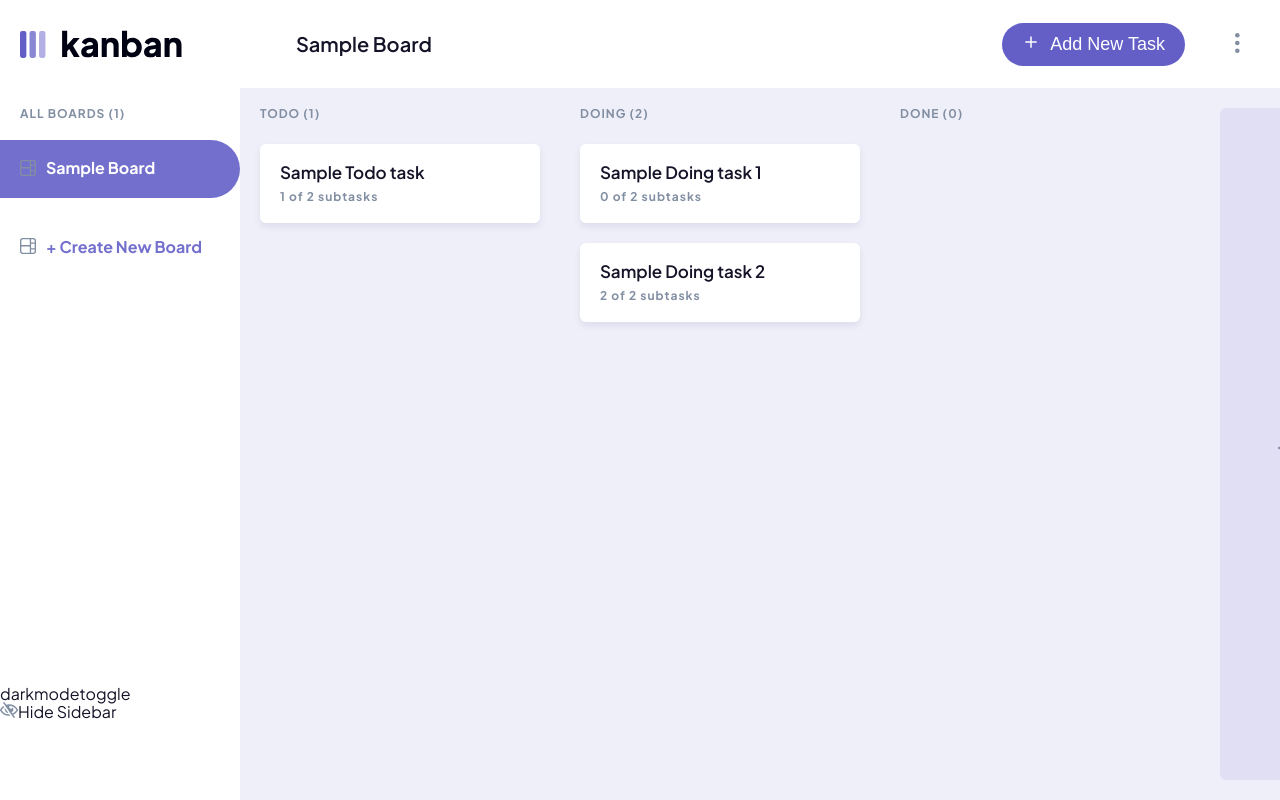
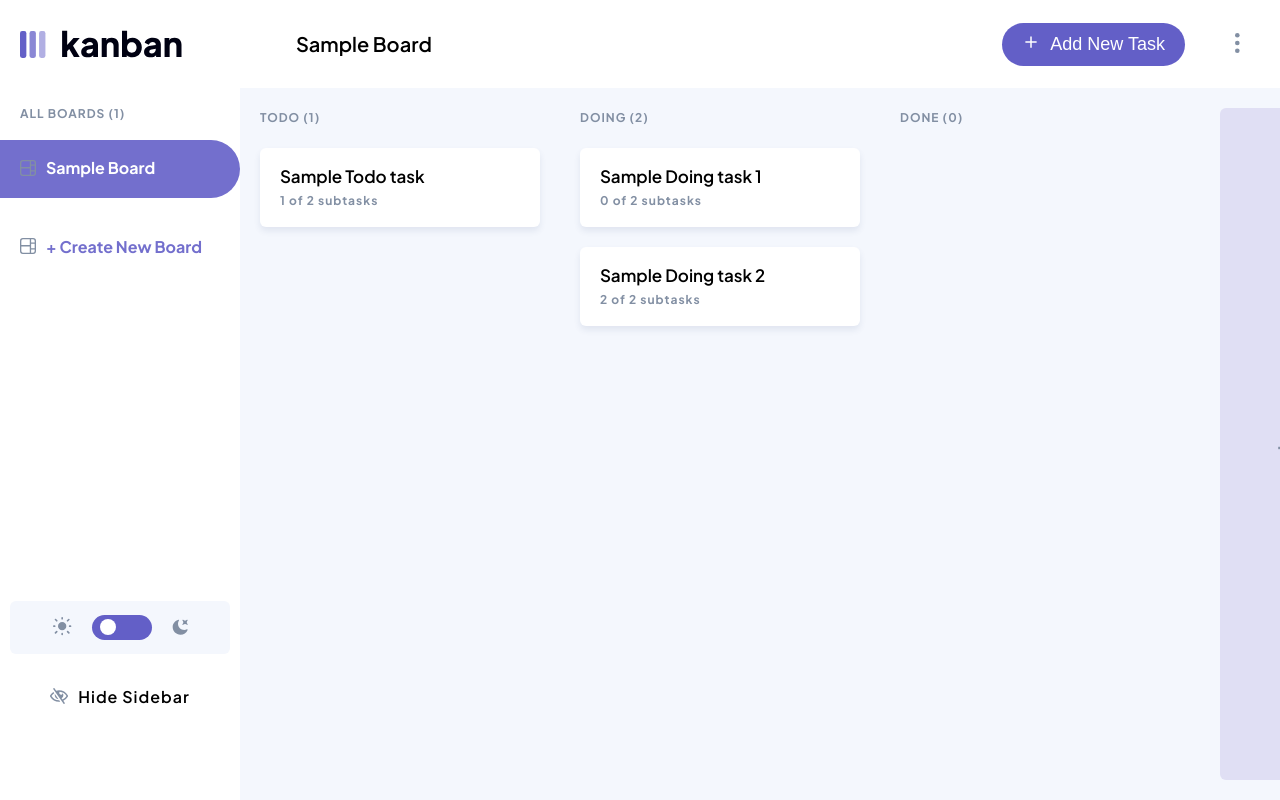
Before and after one commit to Abhishek-201099/kanban-task-management, a React (Vite) app: page /board in a window 1280 px wide. Built offline with nearby package versions, Linux system fonts and the light colour scheme.

Commit message:
feat: Implemented dark mode and minor bug fixes related to dark mode and used local storage to persist dark mode status

```diff
--- a/src/Store.js
+++ b/src/Store.js
@@ -2,11 +2,13 @@ import { configureStore } from "@reduxjs/toolkit";
 
 import boardReducer from "./features/Boards/boardSlice";
 import taskReducer from "./features/Tasks/taskSlice";
+import darkModeReducer from "./features/DarkMode/darkModeSlice";
 
 const store = configureStore({
   reducer: {
     boards: boardReducer,
     tasks: taskReducer,
+    darkMode: darkModeReducer,
   },
 });
 
--- a/src/features/Boards/AsideToggles.jsx
+++ b/src/features/Boards/AsideToggles.jsx
@@ -1,12 +1,19 @@
-export default function AsideToggles() {
+import DarkModeToggle from "../DarkMode/DarkModeToggle";
+
+export default function AsideToggles({ setIsOpenBoardAside }) {
   return (
     <div className="aside-toggles">
-      <div className="aside-toggle-darkmode">darkmodetoggle</div>
-      <div className="aside-toggle-hide">
+      <DarkModeToggle />
+      <div
+        className="aside-toggle-hide"
+        onClick={() =>
+          setIsOpenBoardAside((isOpenBoardAside) => !isOpenBoardAside)
+        }
+      >
         <span>
           <img src="/icon-hide-sidebar.svg" alt="hide sidebar icon" />
         </span>
-        <span>Hide Sidebar</span>
+        <p>Hide Sidebar</p>
       </div>
     </div>
   );
--- a/src/features/Boards/BoardAside.jsx
+++ b/src/features/Boards/BoardAside.jsx
@@ -11,6 +11,8 @@ export default function BoardAside() {
     setCurrentBoard,
     isOpenModal,
     setIsOpenModal,
+    isOpenBoardAside,
+    setIsOpenBoardAside,
   } = useBoardAside();
 
   const ref = useOutsideClick(handleOutsideClick, true);
@@ -18,6 +20,18 @@ export default function BoardAside() {
   function handleOutsideClick() {
     setIsOpenModal(false);
   }
+
+  if (!isOpenBoardAside)
+    return (
+      <div
+        className="aside-show-sidebar"
+        onClick={() =>
+          setIsOpenBoardAside((isOpenBoardAside) => !isOpenBoardAside)
+        }
+      >
+        <img src="/icon-show-sidebar.svg" alt="show sidebar icon" />
+      </div>
+    );
 
   return (
     <div className="container-aside">
@@ -34,7 +48,7 @@ export default function BoardAside() {
         setIsOpenModal={setIsOpenModal}
       />
 
-      <AsideToggles />
+      <AsideToggles setIsOpenBoardAside={setIsOpenBoardAside} />
     </div>
   );
 }
--- a/src/features/Boards/DropdownBoardModal.jsx
+++ b/src/features/Boards/DropdownBoardModal.jsx
@@ -2,6 +2,7 @@ import { useDispatch } from "react-redux";
 import useOutsideClick from "../../hooks/useOutsideClick";
 import useBoardAside from "./useBoardAside";
 import { setCurrentOpenBoard } from "./boardSlice";
+import DarkModeToggle from "../DarkMode/DarkModeToggle";
 
 export default function DropdownBoardModal({
   setIsOpenDropDown,
@@ -59,7 +60,9 @@ export default function DropdownBoardModal({
           <span>+ Create New Board</span>
         </p>
 
-        <div className="dropdown-toggle">darkmode toggle</div>
+        <div className="dropdown-toggle">
+          <DarkModeToggle />
+        </div>
       </div>
     </div>
   );
--- a/src/features/Boards/useBoardAside.js
+++ b/src/features/Boards/useBoardAside.js
@@ -14,6 +14,7 @@ export default function useBoardAside() {
   const currentOpenBoard = useSelector(getCurrentOpenBoard);
   const [currentBoard, setCurrentBoard] = useState(currentOpenBoard);
   const [isOpenModal, setIsOpenModal] = useState(false);
+  const [isOpenBoardAside, setIsOpenBoardAside] = useState(true);
 
   useEffect(
     function () {
@@ -28,5 +29,7 @@ export default function useBoardAside() {
     setCurrentBoard,
     isOpenModal,
     setIsOpenModal,
+    isOpenBoardAside,
+    setIsOpenBoardAside,
   };
 }
--- /dev/null
+++ b/src/features/DarkMode/DarkModeToggle.jsx
@@ -0,0 +1,27 @@
+import { useDarkMode } from "./useDarkMode";
+import { useSelector } from "react-redux";
+import { getDarkModeStatus } from "./darkModeSlice";
+
+export default function DarkModeToggle() {
+  const toggleDarkMode = useDarkMode();
+  const isDarkMode = useSelector(getDarkModeStatus);
+
+  return (
+    <div className="aside-toggle-darkmode">
+      <div>
+        <img src="/icon-light-theme.svg" alt="Light Theme icon" />
+      </div>
+      <label className="switch">
+        <input
+          type="checkbox"
+          checked={isDarkMode ? true : false}
+          onChange={() => toggleDarkMode()}
+        />
+        <span className="slider round"></span>
+      </label>
+      <div>
+        <img src="/icon-dark-theme.svg" alt="dark theme icon" />
+      </div>
+    </div>
+  );
+}
--- /dev/null
+++ b/src/features/DarkMode/darkModeSlice.js
@@ -0,0 +1,23 @@
+import { createSlice } from "@reduxjs/toolkit";
+
+const initialDarkModeState = {
+  darkModeStatus: false,
+};
+
+const darkModeSlice = createSlice({
+  name: "darkMode",
+  initialState: initialDarkModeState,
+  reducers: {
+    updateDarkModeStatus(state, action) {
+      state.darkModeStatus = action.payload.isDarkMode;
+    },
+  },
+});
+
+export const { updateDarkModeStatus } = darkModeSlice.actions;
+
+export default darkModeSlice.reducer;
+
+export function getDarkModeStatus(state) {
+  return state.darkMode.darkModeStatus;
+}
--- /dev/null
+++ b/src/features/DarkMode/useDarkMode.js
@@ -0,0 +1,32 @@
+import { useEffect } from "react";
+import { useLocalStorage } from "../../hooks/useLocalStorage";
+import { useDispatch } from "react-redux";
+import { updateDarkModeStatus } from "./darkModeSlice";
+
+export function useDarkMode() {
+  const dispatch = useDispatch();
+  const [isDarkMode, setIsDarkMode] = useLocalStorage(
+    window.matchMedia("(prefers-color-scheme:dark)").matches,
+    "isDarkMode-kanban"
+  );
+
+  useEffect(
+    function () {
+      if (isDarkMode) {
+        document.documentElement.classList.add("dark-mode");
+        document.documentElement.classList.remove("light-mode");
+      } else {
+        document.documentElement.classList.add("light-mode");
+        document.documentElement.classList.remove("dark-mode");
+      }
+      dispatch(updateDarkModeStatus({ isDarkMode }));
+    },
+    [isDarkMode, dispatch]
+  );
+
+  function toggleDarkMode() {
+    setIsDarkMode((isDarkMode) => !isDarkMode);
+  }
+
+  return toggleDarkMode;
+}
--- a/src/style.css
+++ b/src/style.css
@@ -1,15 +1,53 @@
 @import url("https://fonts.googleapis.com/css2?family=Plus+Jakarta+Sans:wght@400;500;600;700&display=swap");
+
+/* :root,
+:root.light-mode {
+  --color-primary: #635fc7;
+  --color-primary-light: #736fcd;
+  --color-primary-light-2: #e0dff4;
+
+  --color-secondary: #141328;
+  --color-secondary-1: #fff;
+  --color-secondary-2: #828fa3;
+  --color-secondary-3: #efeff9;
+
+  --color-secondary-4: #e0dff4;
+
+  --color-secondary-5: #ea5555;
+}
+
+.dark-mode {
+  --color-secondary: #fff;
+  --color-secondary-1: #2b2c37;
+  --color-secondary-3: #20212c;
+  --color-secondary-4: #2b2c37;
+} */
 
 :root {
   --color-primary: #635fc7;
   --color-primary-light: #736fcd;
-  --color-primary-light-2: #e0dff4;
-
-  --color-secondary: #141328;
-  --color-secondary-2: #828fa3;
-  --color-secondary-3: #efeff9;
-  --color-secondary-4: #e0dff4;
-  --color-secondary-5: #ea5555;
+  --color-bg-light: #efeff9;
+  --color-subtitle: #828fa3;
+  --color-red: #ea5555;
+  --color-input: #141328;
+}
+
+.light-mode {
+  /* LIGHT MODE */
+  --color-title: #000;
+  --color-bg-1: #fff;
+  --color-bg-2: #f4f7fd;
+  --color-bg-3: #e0dff4;
+  --color-bg-4: #efeff9;
+}
+
+.dark-mode {
+  /* DARK MODE */
+  --color-title: #fff;
+  --color-bg-1: #2b2c37;
+  --color-bg-2: #20212c;
+  --color-bg-3: #2b2c37;
+  --color-bg-4: #20212c;
 }
 
 *,
@@ -31,7 +69,7 @@ body {
   font-family: "Plus Jakarta Sans", sans-serif;
   line-height: 1;
   font-size: 1.6rem;
-  color: var(--color-secondary);
+  color: var(--color-title);
 }
 
 .container {
@@ -58,7 +96,7 @@ main {
 /* NAVBAR */
 
 .navbar {
-  background-color: #fff;
+  background-color: var(--color-bg-1);
   padding: 1rem;
 
   display: flex;
@@ -102,10 +140,6 @@ main {
   align-items: center;
 }
 
-.navbar .nav-items .nav-board div:hover {
-  background-color: #e0dff4;
-}
-
 .navbar .nav-items .nav-board div img {
   height: 1rem;
 }
@@ -113,7 +147,6 @@ main {
 .navbar .nav-items .nav-board-name {
   font-size: 2.4rem;
   font-weight: 600;
-  color: var(--color-secondary);
   padding: 0.4rem;
 
   white-space: nowrap;
@@ -147,7 +180,7 @@ main {
 }
 
 .nav-btns .btn-context-menu {
-  background-color: #fff;
+  background: none;
   border: none;
   cursor: pointer;
   padding: 1rem;
@@ -165,6 +198,7 @@ main {
 .container-aside {
   width: 26rem;
   padding-top: 2rem;
+  background-color: var(--color-bg-1);
 
   display: flex;
   flex-direction: column;
@@ -178,7 +212,7 @@ main {
 
 .aside-boards .aside-boards-count {
   text-transform: uppercase;
-  color: var(--color-secondary-2);
+  color: var(--color-subtitle);
   font-weight: 700;
   letter-spacing: 1px;
   font-size: 1.2rem;
@@ -197,7 +231,7 @@ main {
 
 .aside-boards-list li {
   font-weight: 700;
-  color: var(--color-secondary-2);
+  color: var(--color-subtitle);
   text-transform: capitalize;
   padding: 2rem;
   border-top-right-radius: 3rem;
@@ -216,7 +250,7 @@ main {
 }
 
 .aside-boards-list li:hover {
-  background-color: var(--color-secondary-3);
+  background-color: var(--color-bg-light);
 }
 
 .aside-boards-list li:hover .aside-board-name {
@@ -229,7 +263,7 @@ main {
 }
 
 .aside-boards-list li.active-board:hover {
-  background-color: var(--color-secondary-3);
+  background-color: var(--color-bg-light);
   color: var(--color-primary-light);
 }
 
@@ -253,7 +287,7 @@ main {
 }
 
 .aside-add-board:hover {
-  background-color: var(--color-secondary-3);
+  background-color: var(--color-bg-light);
 }
 
 .aside-add-board span img {
@@ -264,6 +298,53 @@ main {
 .aside-toggles {
   margin-top: auto;
   margin-bottom: 8rem;
+  padding: 0rem 1rem;
+
+  display: flex;
+  flex-direction: column;
+  gap: 2rem;
+}
+
+.aside-toggle-hide {
+  padding: 1.4rem 1rem;
+  border-radius: 6px;
+  cursor: pointer;
+  transition: all 0.3s;
+
+  display: flex;
+  align-items: center;
+  justify-content: center;
+  gap: 1rem;
+}
+
+.aside-toggle-hide:hover {
+  background-color: var(--color-bg-light);
+}
+
+.aside-toggle-hide:hover p {
+  color: var(--color-primary-light);
+}
+
+.aside-toggle-hide p {
+  color: var(--color-title);
+  letter-spacing: 1px;
+  font-weight: 600;
+}
+
+.aside-show-sidebar {
+  position: absolute;
+  left: 0;
+  bottom: 8rem;
+  padding: 1.4rem 2rem;
+  border-top-right-radius: 2rem;
+  border-bottom-right-radius: 2rem;
+  background-color: var(--color-primary);
+  transition: all 0.3s;
+  cursor: pointer;
+}
+
+.aside-show-sidebar:hover {
+  background-color: var(--color-primary-light);
 }
 
 /***************************************************/
@@ -274,7 +355,7 @@ main {
 .container-board {
   flex: 1;
   padding: 2rem;
-  background-color: var(--color-secondary-3);
+  background-color: var(--color-bg-2);
   overflow: auto;
   scrollbar-width: none; /* Firefox */
   -ms-overflow-style: none;
@@ -289,7 +370,7 @@ main {
 }
 
 .container-board::-webkit-scrollbar-thumb {
-  background-color: var(--color-secondary-2);
+  background-color: var(--color-subtitle);
 }
 
 .task-column {
@@ -302,15 +383,18 @@ main {
 
 .task-column-heading-container {
   display: flex;
+  align-items: center;
   justify-content: space-between;
+  /* background-color: pink; */
 }
 
 .task-column-heading {
   text-transform: uppercase;
-  color: var(--color-secondary-2);
+  color: var(--color-subtitle);
   font-weight: 700;
   letter-spacing: 1px;
   font-size: 1.2rem;
+  /* background-color: red; */
 }
 
 .task-column-deleteBtn {
@@ -319,6 +403,9 @@ main {
   cursor: pointer;
   visibility: hidden;
   transition: all 0.2s;
+  /* background-color: red; */
+  height: 2rem;
+  width: 2rem;
 }
 
 .task-column:hover .task-column-deleteBtn {
@@ -328,11 +415,10 @@ main {
 .task-column-deleteBtn svg {
   height: 100%;
   width: 100%;
-  color: var(--color-secondary-5);
+  color: var(--color-red);
 }
 
 .task-column-list {
-  /* background-color: beige; */
   flex: 1;
 
   display: flex;
@@ -342,7 +428,7 @@ main {
 
 .task-column-list-item {
   padding: 2rem;
-  background-color: #fff;
+  background-color: var(--color-bg-1);
   border-radius: 6px;
   box-shadow: 0 4px 6px rgba(54, 78, 126, 0.102);
   transition: all 0.3s;
@@ -361,7 +447,7 @@ main {
   letter-spacing: 1px;
   font-size: 1.2rem;
   font-weight: 700;
-  color: var(--color-secondary-2);
+  color: var(--color-subtitle);
 }
 
 .task-column-list-item:hover p:first-child {
@@ -369,7 +455,7 @@ main {
 }
 
 .add-new-column {
-  background-color: var(--color-secondary-4);
+  background-color: var(--color-bg-3);
   border-radius: 6px;
   cursor: pointer;
 
@@ -382,7 +468,7 @@ main {
   font-size: 2.4rem;
   text-transform: capitalize;
   font-weight: 600;
-  color: var(--color-secondary-2);
+  color: var(--color-subtitle);
   transition: all 0.3s;
 }
 
@@ -411,7 +497,7 @@ main {
 
 .new-board-col-form {
   width: 40rem;
-  background-color: #fff;
+  background-color: var(--color-bg-1);
   padding: 2rem;
   border-radius: 6px;
 
@@ -429,14 +515,14 @@ main {
 .new-board-col-input label {
   font-size: 1.6rem;
   font-weight: 600;
-  color: var(--color-secondary-2);
+  color: var(--color-subtitle);
 }
 
 .new-board-col-input input {
   border: 1px solid #ddd;
   padding: 1.2rem;
   border-radius: 0.5rem;
-  color: var(--color-secondary);
+  color: var(--color-input);
 }
 
 .new-board-col-input input:focus {
@@ -451,7 +537,7 @@ main {
 .new-board-col-input p {
   font-size: 1.3rem;
   font-weight: 500;
-  color: var(--color-secondary-5);
+  color: var(--color-red);
 }
 
 .new-board-col-form button {
@@ -491,7 +577,7 @@ main {
 }
 
 .dropdown-container {
-  background-color: #fff;
+  background-color: var(--color-bg-1);
   width: 70%;
   border-radius: 6px;
   margin-top: 4rem;
@@ -505,7 +591,7 @@ main {
 
 .dropdown-board-count {
   text-transform: uppercase;
-  color: var(--color-secondary-2);
+  color: var(--color-subtitle);
   font-weight: 700;
   letter-spacing: 1px;
   font-size: 1.2rem;
@@ -523,7 +609,7 @@ main {
 
 .dropdown-board-list li {
   font-weight: 700;
-  color: var(--color-secondary-2);
+  color: var(--color-subtitle);
   text-transform: capitalize;
   padding: 2rem;
   border-top-right-radius: 3rem;
@@ -536,7 +622,7 @@ main {
 }
 
 .dropdown-board-list li:hover {
-  background-color: var(--color-secondary-3);
+  background-color: var(--color-bg-light);
 }
 
 .dropdown-board-list li .dropdown-board-name {
@@ -555,7 +641,7 @@ main {
 }
 
 .dropdown-board-list li.active-board:hover {
-  background-color: var(--color-secondary-3);
+  background-color: var(--color-bg-light);
   color: var(--color-primary-light);
 }
 
@@ -580,7 +666,7 @@ main {
 }
 
 .dropdown-add-board:hover {
-  background-color: var(--color-secondary-3);
+  background-color: var(--color-bg-light);
 }
 
 .dropdown-add-board span img {
@@ -610,9 +696,9 @@ main {
   justify-content: center;
   align-items: center;
 }
-
+/* start from here bro */
 .create-board-form {
-  background-color: #fff;
+  background-color: var(--color-bg-1);
   width: 50rem;
   padding: 4rem;
   border-radius: 6px;
@@ -625,7 +711,7 @@ main {
 .board-form-heading {
   font-size: 2rem;
   font-weight: 700;
-  color: var(--color-secondary);
+  color: var(--color-title);
 }
 
 .board-form-name {
@@ -677,7 +763,7 @@ main {
 .column-item-input button {
   padding: 1rem;
   border: none;
-  background-color: #fff;
+  background-color: var(--color-bg-1);
   cursor: pointer;
 }
 
@@ -686,7 +772,7 @@ main {
   border: 1px solid #ddd;
   padding: 1.2rem;
   border-radius: 0.5rem;
-  color: var(--color-secondary);
+  color: var(--color-input);
   font-family: inherit;
 }
 
@@ -694,7 +780,7 @@ main {
 .board-form-name label {
   font-size: 1.4rem;
   font-weight: 600;
-  color: var(--color-secondary-2);
+  color: var(--color-subtitle);
 }
 
 .column-item-input input:focus,
@@ -711,16 +797,16 @@ main {
 .board-form-error {
   font-size: 1.3rem;
   font-weight: 500;
-  color: var(--color-secondary-5);
+  color: var(--color-red);
   margin-top: 0.4rem;
 }
 
 .board-input-error {
-  outline: 1px solid var(--color-secondary-5);
+  outline: 1px solid var(--color-red);
 }
 
 .board-input-error:focus {
-  outline: 1px solid var(--color-secondary-5) !important;
+  outline: 1px solid var(--color-red) !important;
 }
 
 .board-form-btns {
@@ -759,7 +845,7 @@ main {
 
 .taskinfo-context-menu,
 .navbar-context-menu {
-  background-color: #fff;
+  background-color: var(--color-bg-1);
   position: absolute;
   border-radius: 6px;
   box-shadow: rgba(60, 64, 67, 0.3) 0px 1px 2px 0px,
@@ -780,17 +866,18 @@ main {
   padding: 1.4rem 2rem;
 
   cursor: pointer;
-  color: var(--color-secondary);
+  color: var(--color-title);
 }
 
 .taskinfo-context-item:hover,
 .navbar-context-item:hover {
-  background-color: var(--color-secondary-3);
+  background-color: var(--color-bg-light);
+  color: var(--color-input);
 }
 
 .taskinfo-context-item:last-child,
 .navbar-context-item:last-child {
-  color: var(--color-secondary-5);
+  color: var(--color-red);
 }
 
 /***************************************************/
@@ -798,7 +885,7 @@ main {
 /***************************************************/
 /* BOARD NAME UPDATE FORM */
 .boardName-update-form {
-  background-color: #fff;
+  background-color: var(--color-bg-1);
   padding: 2rem;
   width: 40rem;
   border-radius: 6px;
@@ -811,7 +898,7 @@ main {
 .boardName-update-form label {
   font-size: 1.4rem;
   font-weight: 600;
-  color: var(--color-secondary-2);
+  color: var(--color-subtitle);
 }
 
 .boardName-update-form .boardName-input-container {
@@ -824,7 +911,7 @@ main {
   border: 1px solid #ddd;
   padding: 1.2rem;
   border-radius: 0.5rem;
-  color: var(--color-secondary);
+  color: var(--color-input);
 }
 
 .boardName-input-container input:focus {
@@ -839,15 +926,15 @@ main {
 .boardName-input-container p {
   font-size: 1.3rem;
   font-weight: 500;
-  color: var(--color-secondary-5);
+  color: var(--color-red);
 }
 
 .boardName-input-error {
-  outline: 1px solid var(--color-secondary-5);
+  outline: 1px solid var(--color-red);
 }
 
 .boardName-input-error:focus {
-  outline: 1px solid var(--color-secondary-5) !important;
+  outline: 1px solid var(--color-red) !important;
 }
 
 .boardName-update-form button {
@@ -875,7 +962,7 @@ main {
 .taskinfo-delete-container,
 .boardCol-delete-container,
 .boardDelete-form-container {
-  background-color: #fff;
+  background-color: var(--color-bg-1);
   width: 50rem;
   padding: 2rem 4rem;
   border-radius: 6px;
@@ -893,7 +980,7 @@ main {
   font-weight: 600;
   letter-spacing: 1px;
   line-height: 1.6;
-  color: var(--color-secondary);
+  color: var(--color-title);
 }
 
 .taskinfo-delete-btns,
@@ -921,7 +1008,7 @@ main {
 .taskinfo-delete-btns button:first-child,
 .boardCol-delete-btns button:first-child,
 .boardDelete-btns button:first-child {
-  background-color: var(--color-secondary-5);
+  background-color: var(--color-red);
   color: #fff;
 }
 
@@ -935,13 +1022,15 @@ main {
 .boardCol-delete-btns button:last-child,
 .boardDelete-btns button:last-child {
   border: 1px solid #ddd;
-  background-color: #fff;
+  background-color: var(--color-bg-1);
+  color: var(--color-title);
 }
 
 .taskinfo-delete-btns button:last-child:hover,
 .boardCol-delete-btns button:last-child:hover,
 .boardDelete-btns button:last-child:hover {
   background-color: #eee;
+  color: var(--color-input);
 }
 
 /***************************************************/
@@ -950,7 +1039,7 @@ main {
 /* TASK ADD FORM */
 
 .taskaddform-container {
-  background-color: #fff;
+  background-color: var(--color-bg-1);
   overflow-y: auto;
   max-height: 95%;
   padding: 4rem 3rem;
@@ -964,11 +1053,11 @@ main {
 .taskaddform-container::-webkit-scrollbar {
   /* WebKit */
   width: 5px;
-  background-color: #fff;
+  background-color: var(--color-bg-1);
 }
 
 .taskaddform-container::-webkit-scrollbar-thumb {
-  background-color: var(--color-secondary-2);
+  background-color: var(--color-subtitle);
 }
 
 .task-add-form {
@@ -980,7 +1069,7 @@ main {
 .task-form-heading {
   font-size: 2rem;
   font-weight: 700;
-  color: var(--color-secondary);
+  color: var(--color-title);
 }
 
 .task-form-description textarea {
@@ -1002,7 +1091,7 @@ main {
 .task-form-name label {
   font-size: 1.4rem;
   font-weight: 600;
-  color: var(--color-secondary-2);
+  color: var(--color-subtitle);
 }
 
 .task-form-currentStatus select,
@@ -1012,7 +1101,7 @@ main {
   border: 1px solid #ddd;
   padding: 1.2rem;
   border-radius: 0.5rem;
-  color: var(--color-secondary);
+  color: var(--color-input);
   font-family: inherit;
 }
 
@@ -1039,7 +1128,7 @@ main {
 .task-form-error {
   font-size: 1.3rem;
   font-weight: 500;
-  color: var(--color-secondary-5);
+  color: var(--color-red);
   margin-top: 0.4rem;
 }
 
@@ -1085,7 +1174,7 @@ main {
 .subtask-item-input button {
   padding: 1rem;
   border: none;
-  background-color: #fff;
+  background-color: var(--color-bg-1);
   cursor: pointer;
 }
 
@@ -1117,7 +1206,7 @@ main {
 /***************************************************/
 /* TASK INFO WINDOW*/
 .taskinfo-container {
-  background-color: #fff;
+  background-color: var(--color-bg-1);
   padding: 2rem;
   width: 50rem;
   border-radius: 6px;
@@ -1135,7 +1224,7 @@ main {
 
 .taskinfo-taskName {
   font-size: 2rem;
-  color: var(--color-secondary);
+  color: var(--color-title);
   font-weight: 700;
 }
 
@@ -1149,7 +1238,7 @@ main {
 
 .taskinfo-description {
   font-size: 1.4rem;
-  color: var(--color-secondary-2);
+  color: var(--color-subtitle);
 }
 
 .taskinfo-currentStatus {
@@ -1162,14 +1251,14 @@ main {
 .taskinfo-currentStatus label {
   font-size: 1.4rem;
   font-weight: 600;
-  color: var(--color-secondary-2);
+  color: var(--color-subtitle);
 }
 
 .taskinfo-currentStatus select {
   border: 1px solid #ddd;
   padding: 1.2rem;
   border-radius: 0.5rem;
-  color: var(--color-secondary);
+  color: var(--color-input);
   font-family: inherit;
 }
 
@@ -1201,7 +1290,7 @@ main {
 }
 
 .taskinfo-subtasks-list::-webkit-scrollbar-thumb {
-  background-color: var(--color-secondary-3);
+  background-color: var(--color-bg-light);
 }
 
 .taskinfo-subtasks {
@@ -1215,7 +1304,7 @@ main {
 }
 
 .taskinfo-subtasks-item {
-  background-color: var(--color-secondary-3);
+  background-color: var(--color-bg-4);
   padding: 1rem;
   border-radius: 6px;
 
@@ -1290,6 +1379,78 @@ main {
 /***************************************************/
 /***************************************************/
 /***************************************************/
+/* DARK MODE TOGGLE */
+.aside-toggle-darkmode {
+  background-color: var(--color-bg-2);
+  padding: 1.4rem 1rem;
+  border-radius: 6px;
+
+  display: flex;
+  align-items: center;
+  justify-content: center;
+  gap: 2rem;
+}
+
+.switch {
+  position: relative;
+  display: inline-block;
+  width: 6rem;
+  height: 2.5rem;
+}
+
+.switch input {
+  opacity: 0;
+  width: 0;
+  height: 0;
+}
+
+.slider {
+  position: absolute;
+  cursor: pointer;
+  top: 0;
+  left: 0;
+  right: 0;
+  bottom: 0;
+  /* background-color: hsl(213, 96%, 18%); */
+  background-color: var(--color-primary);
+  -webkit-transition: 0.4s;
+  transition: 0.4s;
+}
+
+.slider:before {
+  position: absolute;
+  content: "";
+  height: 1.6rem;
+  width: 1.6rem;
+  left: 0.8rem;
+  bottom: 0.5rem;
+  background-color: white;
+  -webkit-transition: 0.4s;
+  transition: 0.4s;
+}
+
+input:focus + .slider {
+  box-shadow: 0 0 1px #2196f3;
+}
+
+input:checked + .slider:before {
+  -webkit-transform: translateX(2rem);
+  -ms-transform: translateX(2rem);
+  transform: translateX(3rem);
+}
+
+/* Rounded sliders */
+.slider.round {
+  border-radius: 3.4rem;
+}
+
+.slider.round:before {
+  border-radius: 50%;
+}
+
+/***************************************************/
+/***************************************************/
+/***************************************************/
 /* RESPONSIVE */
 
 /* 2xl */
@@ -1360,6 +1521,10 @@ main {
     display: none;
   }
 
+  .aside-show-sidebar {
+    display: none;
+  }
+
   .modal-dropdown {
     visibility: unset;
   }
@@ -1399,6 +1564,9 @@ main {
   /* .container {
     max-width: 475px;
   } */
+  .taskaddform-container {
+    width: 45rem;
+  }
 }
 
 /* xs */
@@ -1410,4 +1578,33 @@ main {
   .navbar .nav-items .nav-btns {
     gap: 1rem;
   }
-}
+
+  .taskaddform-container {
+    max-height: 85%;
+    width: 35rem;
+  }
+
+  .taskinfo-container {
+    width: 38rem;
+  }
+
+  .taskinfo-delete-container,
+  .boardCol-delete-container,
+  .boardDelete-form-container {
+    width: 40rem;
+  }
+
+  .taskinfo-delete-container p,
+  .boardCol-delete-container p,
+  .boardDelete-form-container p {
+    font-size: 1.6rem;
+  }
+
+  .boardDelete-btns button {
+    font-size: 1.4rem;
+  }
+
+  .dropdown-container {
+    width: 80%;
+  }
+}
```
Also changed, not shown: src/features/NavBar/NavLogo.jsx (+10 -1 lines), src/hooks/useLocalStorage.js (added, +18 -0 lines), src/features/Boards/useBoardTasks.js (renamed from src/features/Boards/useBoardTasks.jsx).
